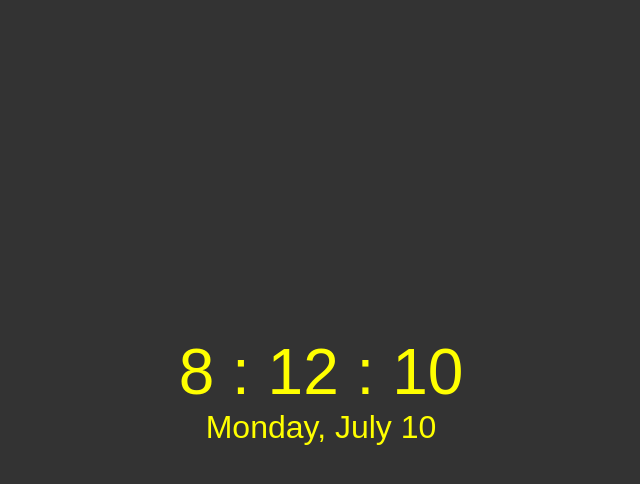
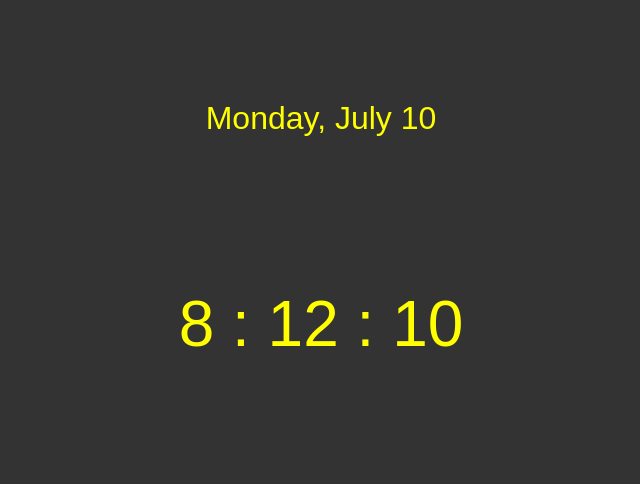
Before and after one commit to TonyBalde18/Digital-Clock, a plain HTML site: page index.html in a window 1280 px wide. Shown: the whole page, without its empty margins (319-959 px from the left). Drawn offline with Linux system fonts and the light colour scheme.

```diff
--- a/sandbox.js
+++ b/sandbox.js
@@ -12,14 +12,15 @@ const tick = () => {
   const day = now.getDate();
 
   const html = `
-    <div class="time">
+  <div class="date">
+      ${dayOfWeek}, ${month} ${day}
+    </div>
+  <div class="time">
       <span>${h}</span> :
       <span>${m}</span> :
       <span>${s}</span>
     </div>
-    <div class="date">
-      ${dayOfWeek}, ${month} ${day}
-    </div>
+
   `;
 
   clock.innerHTML = html;
--- a/style.css
+++ b/style.css
@@ -15,7 +15,8 @@ body {
 
   .date {
     font-size: 2em;
-    margin-bottom: 20px;
+    margin-bottom: 150px;
+    margin-top: -300px;
   }
 
   .time {
```
Also changed, not shown: index.html (line endings or trailing spaces).
